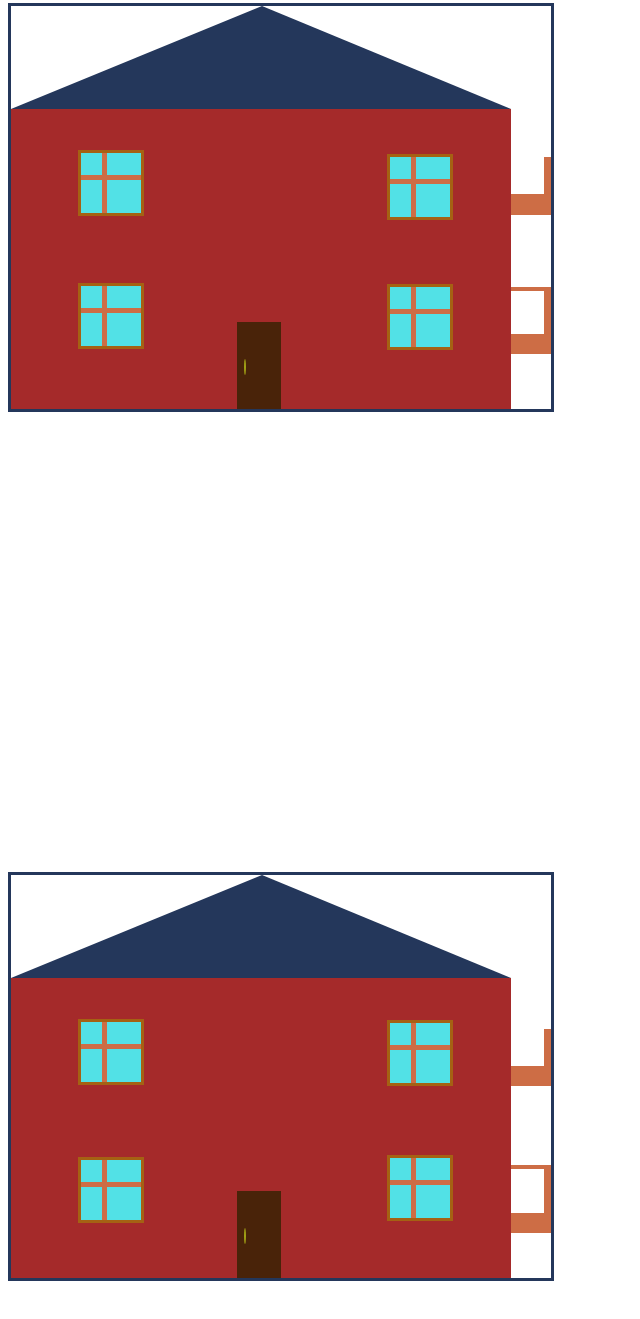
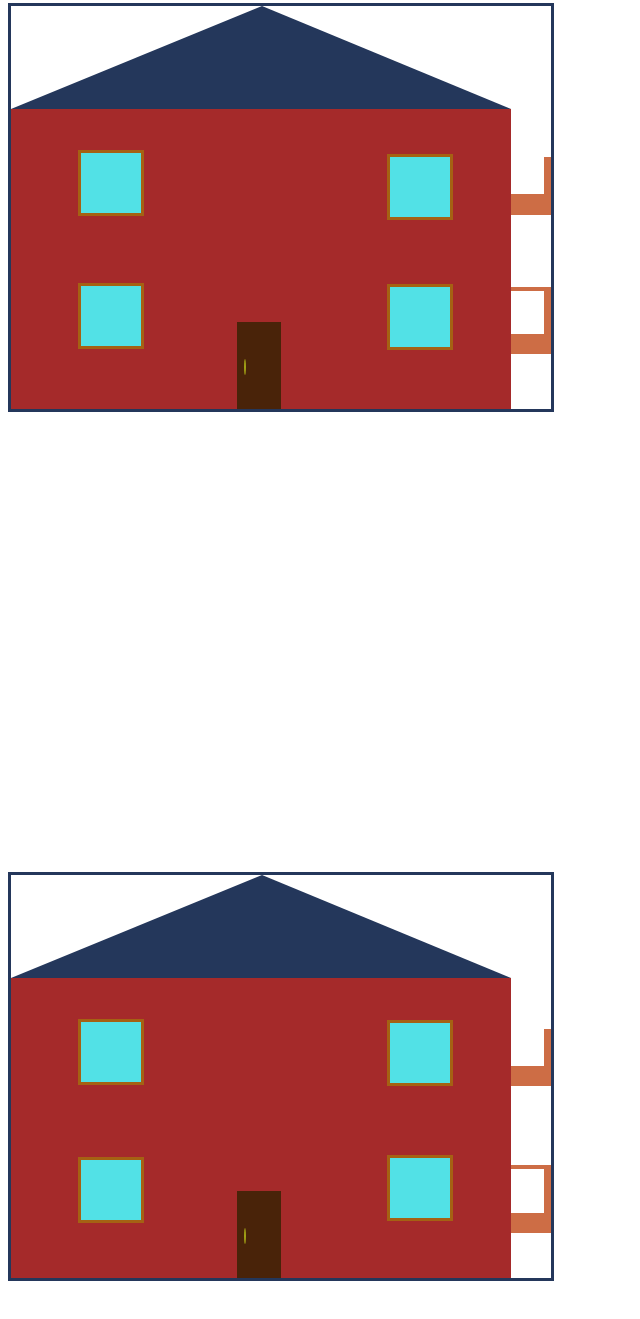
Before and after one commit to UrgenRommel/WEB1, a plain HTML site: page laba 1/laba1.html in a window 1280 px wide. Shown: the part 567-1886 px from the top of the page, without its empty margins (0-640 px from the left). Drawn offline with Linux system fonts and the light colour scheme.

Commit message:
Update laba1.html

```diff
--- a/laba 1/laba1.html
+++ b/laba 1/laba1.html
@@ -13,28 +13,28 @@
         <div class="cl1"></div>
         <div class="cl2">
             <div class="cl3">
-                <div class="cl13">
-                    <div class="cl14"></div>
+                <div class="ramka1">
+                    <div class="ramka2"></div>
                 </div>
             </div>
             <div class="cl4">
-                <div class="cl11">
-                    <div class="cl12"></div>
+                <div class="ramka1">
+                    <div class="ramka2"></div>
                 </div>
             </div>
             <div class="cl5">
-                <div class="cl9">
-                    <div class="cl10"></div>
+                <div class="ramka1">
+                    <div class="ramka2"></div>
                 </div>
             </div>
             <div class="cl6">
-                <div class="cl7">
-                    <div class="cl8"></div>
+                <div class="ramka1">
+                    <div class="ramka2"></div>
                 </div>
             </div>
         </div>
         <div class="cl15">
-                <div class="cl16"></div>
+            <div class="cl16"></div>
         </div>
         <div class="cl17">
             <div class="cl18"></div>
@@ -53,23 +53,23 @@
         <div class="c2l1"></div>
         <div class="c2l2">
             <div class="c2l3">
-                <div class="c2l13">
-                    <div class="c2l14"></div>
+                <div class="ramka1_2">
+                    <div class="ramka2_2"></div>
                 </div>
             </div>
             <div class="c2l4">
-                <div class="c2l11">
-                    <div class="c2l12"></div>
+                <div class="ramka1_2">
+                    <div class="ramka2_2"></div>
                 </div>
             </div>
             <div class="c2l5">
-                <div class="c2l9">
-                    <div class="c2l10"></div>
+                <div class="ramka1_2">
+                    <div class="ramka2_2"></div>
                 </div>
             </div>
             <div class="c2l6">
-                <div class="c2l7">
-                    <div class="c2l8"></div>
+                <div class="ramka1_2">
+                    <div class="ramka2_2"></div>
                 </div>
             </div>
         </div>
```
